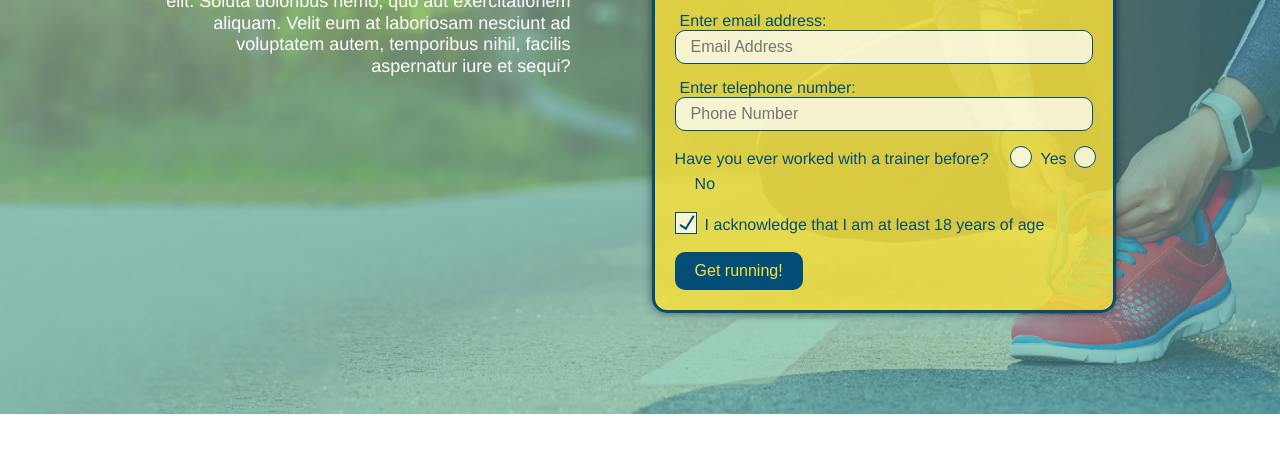
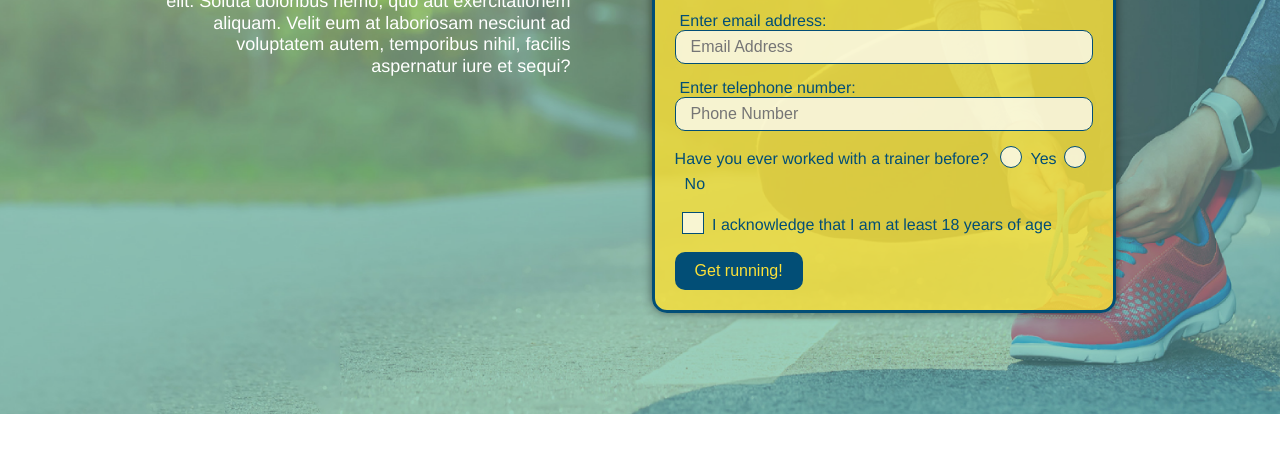
Before and after one commit to MeghanPaul/run-buddy, a plain HTML site: page index.html in a window 1280 px wide. Shown: the part 345-800 px from the top of the page. Drawn offline with Linux system fonts and the light colour scheme.

Commit message:
fixed checkbox

```diff
--- a/assets/css/style.css
+++ b/assets/css/style.css
@@ -411,7 +411,7 @@ h3 {
 
 .checkbox-wrapper label, .radio-wrapper label {
     position: relative;
-    left: 20px;
+    left: 10px;
     margin: 10px;
     line-height: 1.6;
 }
--- a/index.html
+++ b/index.html
@@ -67,8 +67,8 @@
                 </p>
                 <p>
                     <span class="checkbox-wrapper">
+                        <input type="checkbox" name="age" id="age" />
                         <label for="age">I acknowledge that I am at least 18 years of age</label>
-                        <input type="checkbox" name="age" id="age" />
                     </span>
                 </p>
                 <button type="submit">
```
